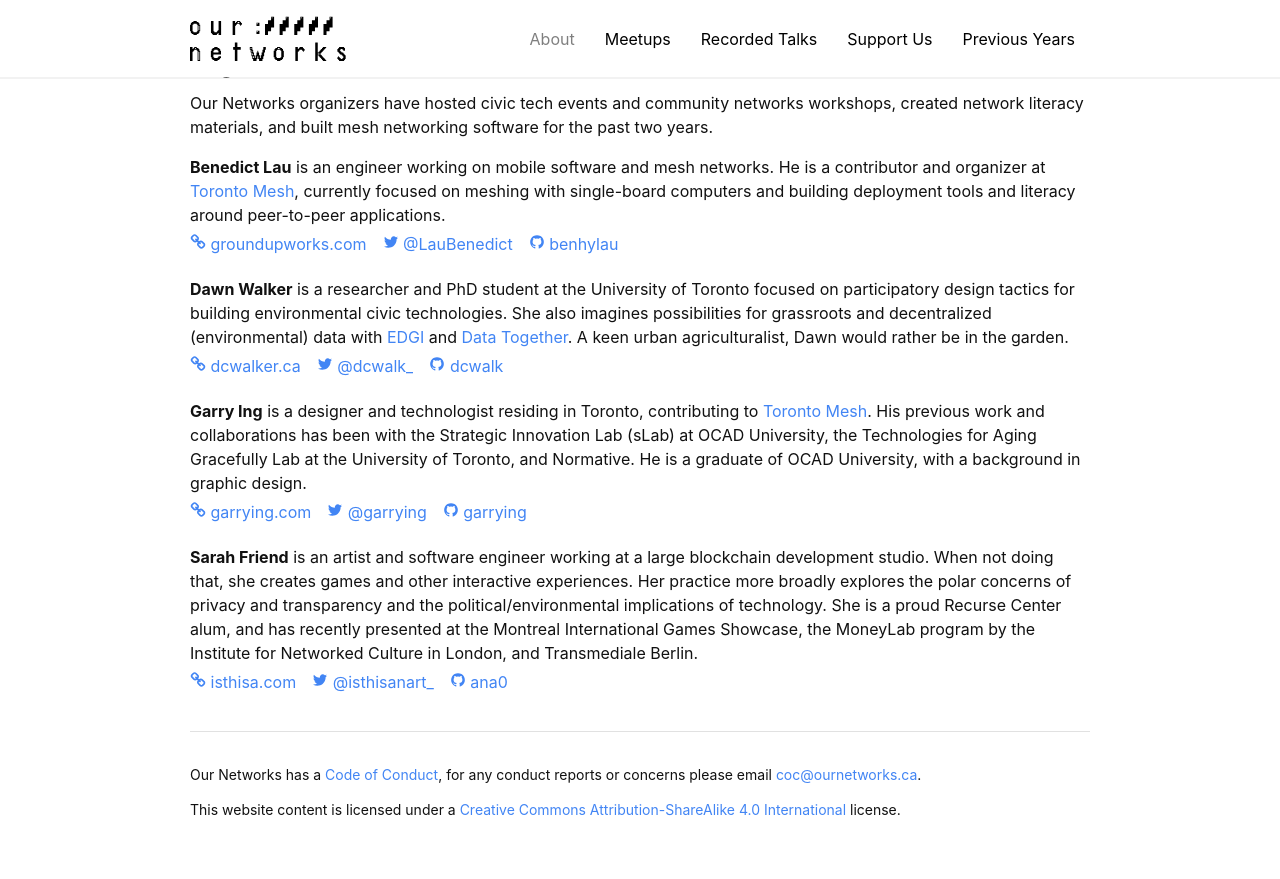
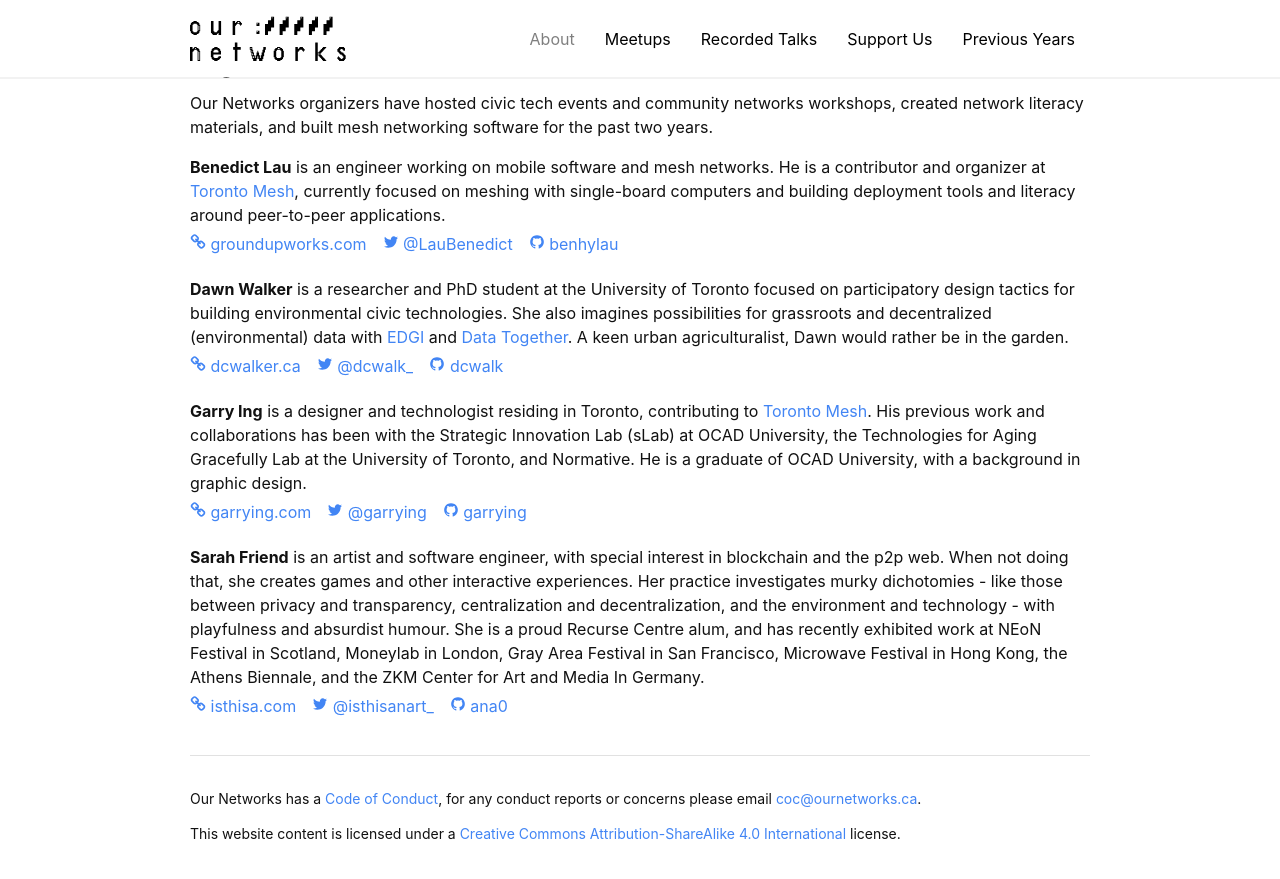
Before and after one commit to ournetworks/ournetworks.ca, a Jekyll site: the page built from about.md, in a window 1280 px wide and 900 px high, scrolled down 589 px. Shown: the top 879 px of the window. Built offline with Jekyll 4.4.1, drawn with Linux system fonts in a browser that asks for light colours.

Commit message:
Update bio

```diff
--- a/about.md
+++ b/about.md
@@ -43,7 +43,7 @@
   <li class="bio-sm-list-item"><a href="https://github.com/garrying" target="_blank" rel="noopener">{% include icons/github.svg %}&nbsp;garrying</a></li>
 </ul>
 
-**Sarah Friend**{:#sarah} is an artist and software engineer working at a large blockchain development studio. When not doing that, she creates games and other interactive experiences. Her practice more broadly explores the polar concerns of privacy and transparency and the political/environmental implications of technology. She is a proud Recurse Center alum, and has recently presented at the Montreal International Games Showcase, the MoneyLab program by the Institute for Networked Culture in London, and Transmediale Berlin.
+**Sarah Friend**{:#sarah} is an artist and software engineer, with special interest in blockchain and the p2p web. When not doing that, she creates games and other interactive experiences. Her practice investigates murky dichotomies - like those between privacy and transparency, centralization and decentralization, and the environment and technology - with playfulness and absurdist humour. She is a proud Recurse Centre alum, and has recently exhibited work at NEoN Festival in Scotland, Moneylab in London, Gray Area Festival in San Francisco, Microwave Festival in Hong Kong, the Athens Biennale, and the ZKM Center for Art and Media In Germany.
 
 <ul class="bio-sm-list">
   <li class="bio-sm-list-item"><a href="https://isthisa.com/" target="_blank" rel="noopener">{% include icons/link.svg %}&nbsp;isthisa.com</a></li>
```
